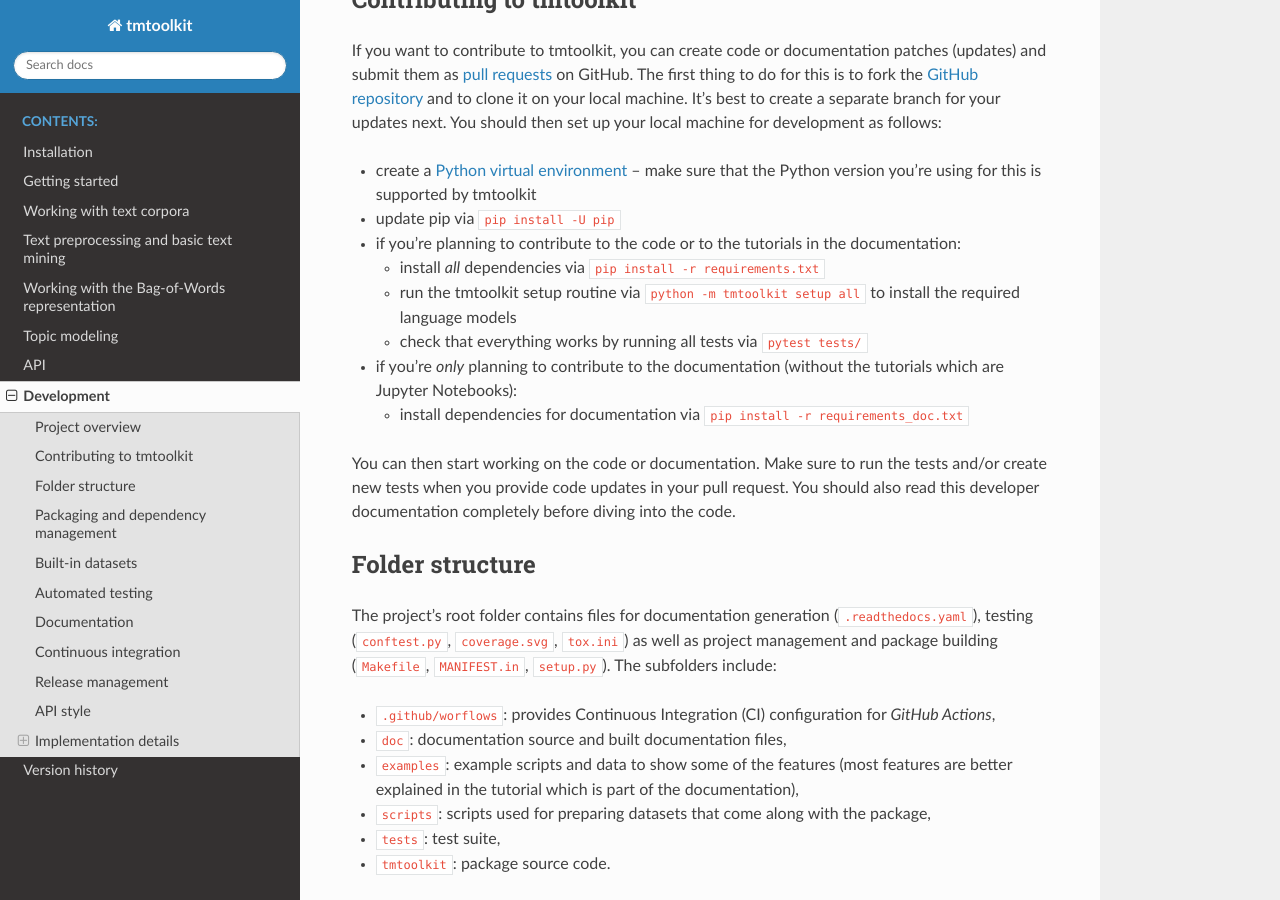
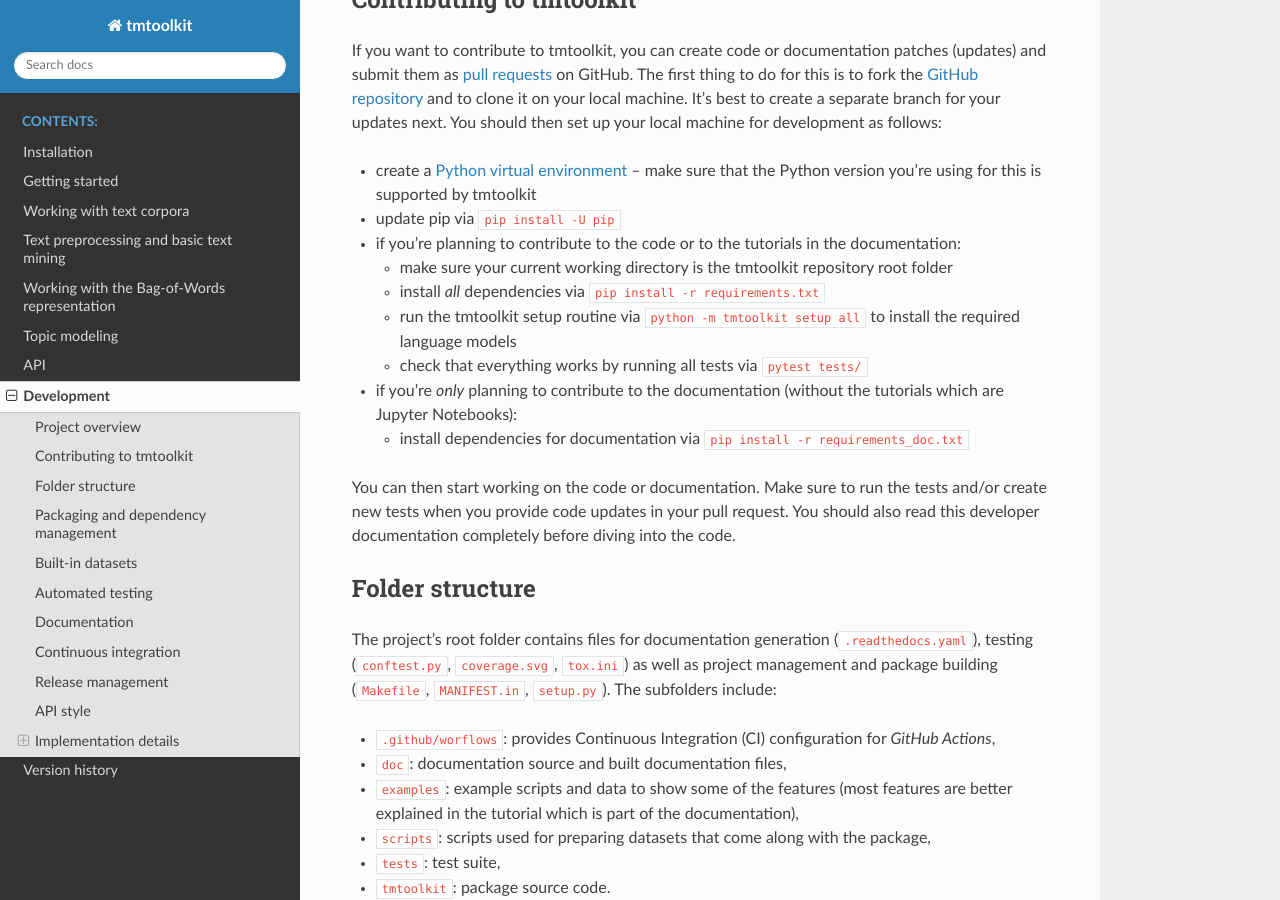
Before and after one commit to WZBSocialScienceCenter/tmtoolkit, a Sphinx documentation site: the page built from doc/source/development.rst, in a window 1280 px wide and 900 px high, scrolled down 881 px. Built offline with Sphinx 7.4.7 and the Read the Docs theme 2.0.0, drawn with Linux system fonts in a browser that asks for light colours.

```diff
--- a/doc/source/development.rst
+++ b/doc/source/development.rst
@@ -39,6 +39,7 @@
 - update pip via ``pip install -U pip``
 - if you're planning to contribute to the code or to the tutorials in the documentation:
 
+  - make sure your current working directory is the tmtoolkit repository root folder
   - install *all* dependencies via ``pip install -r requirements.txt``
   - run the tmtoolkit setup routine via ``python -m tmtoolkit setup all`` to install the required language models
   - check that everything works by running all tests via ``pytest tests/``
```
Also changed, not shown: 1 other file.
